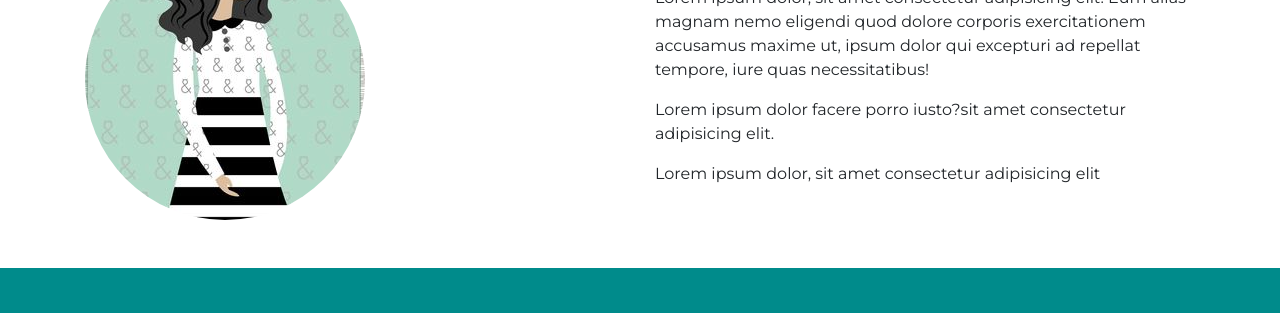
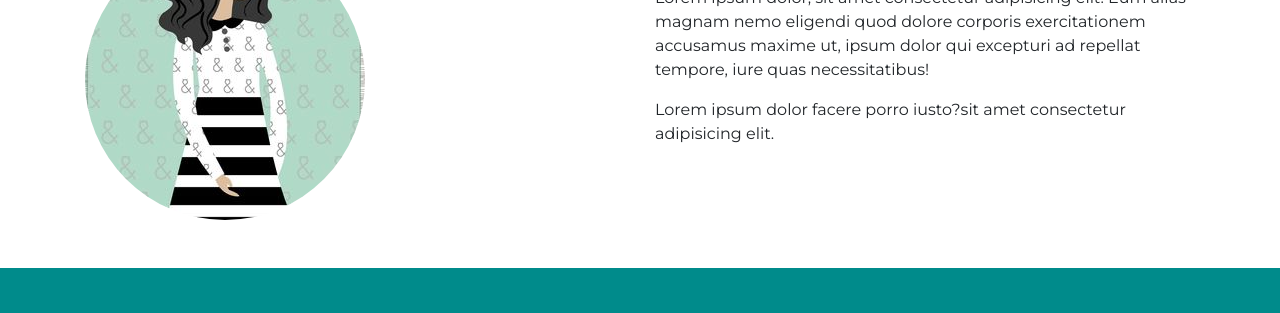
Before and after one commit to mirians/pruebe-miportafolio, a plain HTML site: page index.html in a window 1280 px wide. Shown: the part 444-757 px from the top of the page. Drawn offline with nearby package versions, Linux system fonts and the light colour scheme; a script that the page names is missing.

Commit message:
parrafo eliminiado

```diff
--- a/index.html
+++ b/index.html
@@ -61,7 +61,6 @@
                 <h2 class="font-weight-bold text-cyan">Quien soy</h2>
                 <p>Lorem ipsum dolor, sit amet consectetur adipisicing elit. Eum alias magnam nemo eligendi quod dolore corporis exercitationem accusamus maxime ut, ipsum dolor qui excepturi ad repellat tempore, iure quas necessitatibus!</p>
                 <p>Lorem ipsum dolor facere porro iusto?sit amet consectetur adipisicing elit.</p>
-                <p>Lorem ipsum dolor, sit amet consectetur adipisicing elit</p>
             </div>
         </div>
     </section>
```
